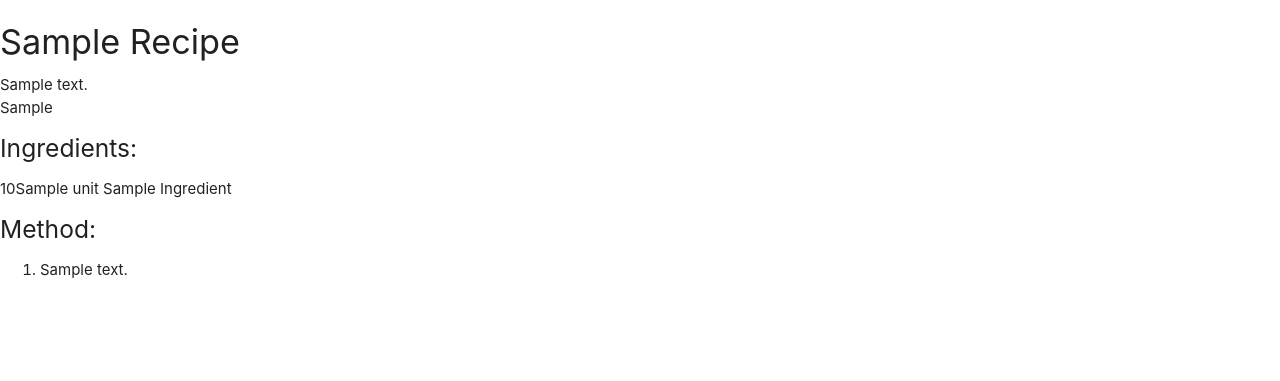
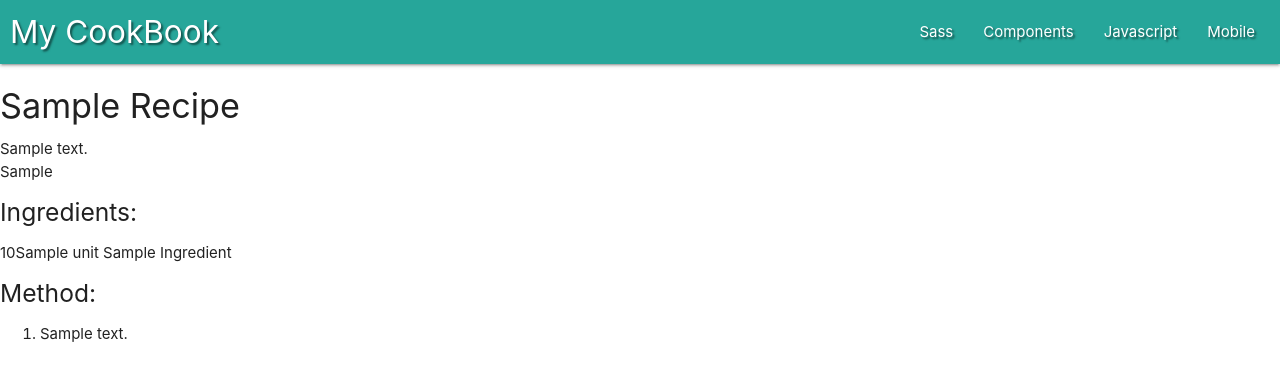
Before and after one commit to DanHodgson12/my-cook-book, a Flask app: page / in a window 1280 px wide. Shown: the top 381 px of the page. Run offline with Flask 3, Linux system fonts and the light colour scheme; a database or web service that is not in the repository returns one stand-in record (values such as "Sample title"); some libraries are stand-ins or nearby versions.

Commit message:
feat: added basic navbar and styling

```diff
--- a/static/css/style.css
+++ b/static/css/style.css
@@ -0,0 +1,11 @@
+.nav-wrapper {
+    padding: 0 10px;
+}
+
+nav .sidenav-trigger {
+    margin: 0 5px;
+}
+
+.text-shadow {
+    text-shadow: 2px 2px 2px rgba(0, 0, 0, 0.5);
+}
--- a/static/js/script.js
+++ b/static/js/script.js
@@ -0,0 +1,3 @@
+$(document).ready(function () {
+    $('.sidenav').sidenav();
+});
--- a/templates/base.html
+++ b/templates/base.html
@@ -4,7 +4,7 @@
     <meta charset="UTF-8">
     <meta http-equiv="X-UA-Compatible" content="IE=edge">
     <meta name="viewport" content="width=device-width, initial-scale=1.0">
-    <script src="https://kit.fontawesome.com/58ae92d97f.js" crossorigin="anonymous" type="text/css"></script>
+    <script src="https://kit.fontawesome.com/58ae92d97f.js" crossorigin="anonymous"></script>
     <link rel="stylesheet" href="https://cdnjs.cloudflare.com/ajax/libs/materialize/1.0.0/css/materialize.min.css" type="text/css">
     <link rel="stylesheet" href="{{ url_for('static', filename='css/style.css') }}">
     {% block styles %}
@@ -12,6 +12,33 @@
     <title>My CookBook</title>
 </head>
 <body>
+
+    <header>
+        <!-- main navbar -->
+        <nav>
+            <div class="nav-wrapper text-shadow teal lighten-1">
+                <a href="#!" class="brand-logo">My CookBook</a>
+                <a href="#" data-target="mobile-demo" class="sidenav-trigger">
+                    <i class="fa-solid fa-bars"></i>
+                </a>
+                <ul class="right hide-on-med-and-down">
+                    <li><a href="sass.html">Sass</a></li>
+                    <li><a href="badges.html">Components</a></li>
+                    <li><a href="collapsible.html">Javascript</a></li>
+                    <li><a href="mobile.html">Mobile</a></li>
+                </ul>
+            </div>
+        </nav>
+
+        <!-- mobile navbar -->
+        <ul class="sidenav" id="mobile-demo">
+            <li><a href="sass.html">Sass</a></li>
+            <li><a href="badges.html">Components</a></li>
+            <li><a href="collapsible.html">Javascript</a></li>
+            <li><a href="mobile.html">Mobile</a></li>
+        </ul>
+    </header>
+
     {% block content %}
     {% endblock %}
 
```
